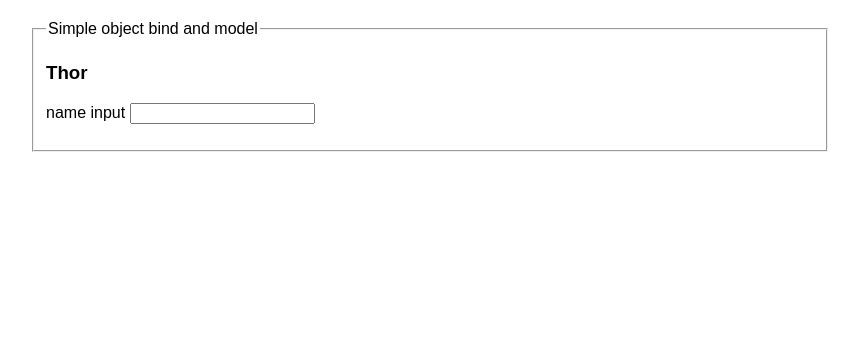
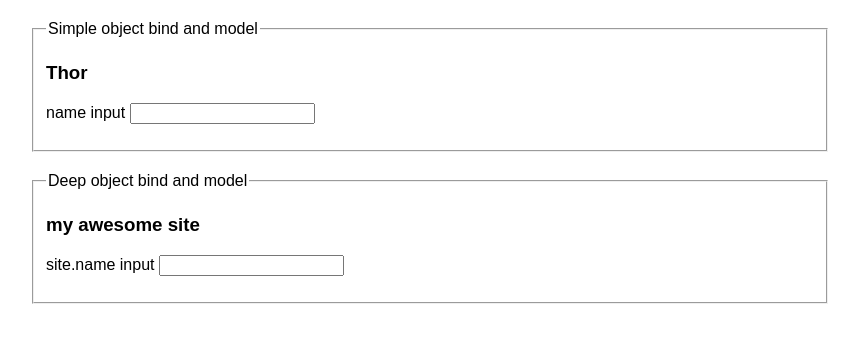
Before and after one commit to quicoto/two-way-data-binding, a website with bundled scripts: page develop/index.html in a window 1280 px wide. Shown: the whole page, without its empty margins (210-1069 px from the left). Built offline with nearby package versions, Linux system fonts and the light colour scheme.

Commit message:
docs: update development

```diff
--- a/develop/index.html
+++ b/develop/index.html
@@ -22,6 +22,14 @@
         <input type="text" data-model="name" id="name-input">
       </p>
     </fieldset>
+    <fieldset>
+      <legend>Deep object bind and model</legend>
+      <h3 data-bind="site.name">Default value</h3>
+      <p>
+        <label for="site-name-input">site.name input</label>
+        <input type="text" data-model="site.name" id="site-name-input">
+      </p>
+    </fieldset>
   </main>
 </body>
 </html>
```
